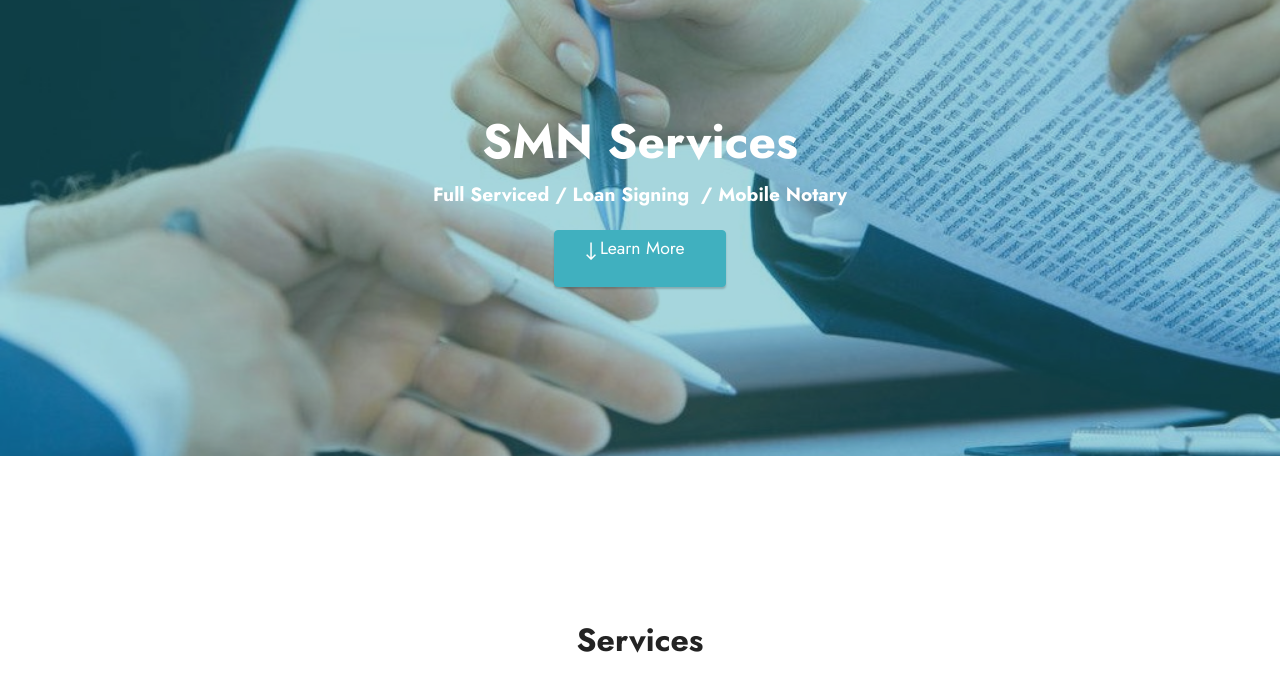
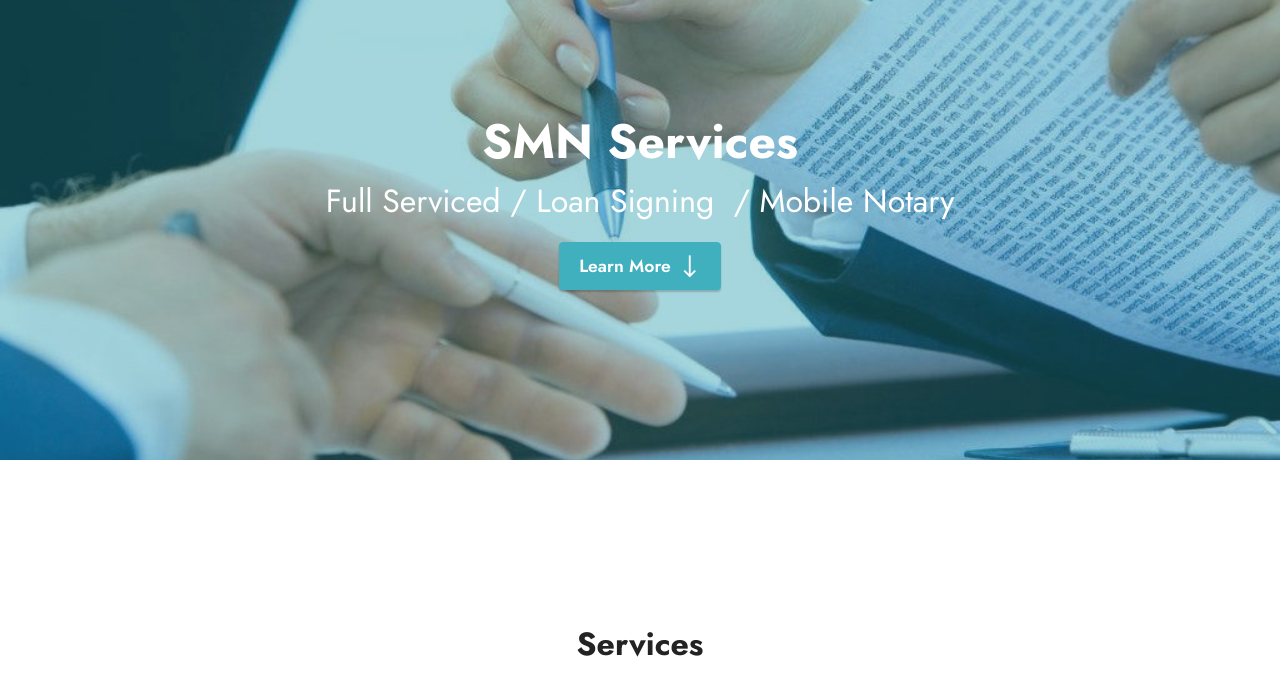
Before and after one commit to dtm2018/doreen, a plain HTML site: page services.html in a window 1280 px wide. Shown: the part 104-797 px from the top of the page. Drawn offline with Linux system fonts and the light colour scheme; files whose address does not match are found by name; a web font is replaced by a local one.

Commit message:
Add files via upload

```diff
--- a/services.html
+++ b/services.html
@@ -82,9 +82,9 @@
         <div class="row justify-content-center">
             <div class="col-12 col-lg-10">
                 <h1 class="mbr-section-title mbr-fonts-style mbr-white mb-3 display-2"><strong>SMN Services</strong></h1>
-                <h2 class="mbr-section-subtitle mbr-fonts-style mbr-white mb-3 display-7"><p><strong>Full Serviced / Loan Signing&nbsp; /&nbsp;Mobile Notary</strong></p></h2>
+                <h2 class="mbr-section-subtitle mbr-fonts-style mbr-white mb-3 display-5"><p>Full Serviced / Loan Signing&nbsp; /&nbsp;Mobile Notary</p></h2>
 
-                <div class="mbr-section-btn mt-3"><a class="btn btn-success display-4" href="services.html#features3-1z"><p><span class="mobi-mbri mobi-mbri-down mbr-iconfont mbr-iconfont-btn"></span>Learn More&nbsp;&nbsp;&nbsp;&nbsp;</p></a></div>
+                <div class="mbr-section-btn mt-3"><a class="btn btn-success display-4" href="services.html#features3-1z"><span class="mobi-mbri mobi-mbri-down mbr-iconfont mbr-iconfont-btn"></span>Learn More</a></div>
             </div>
         </div>
     </div>
```
Also changed, not shown: contact.html (+2 -2 lines), index.html (+1 -1 lines), 1 other file.
